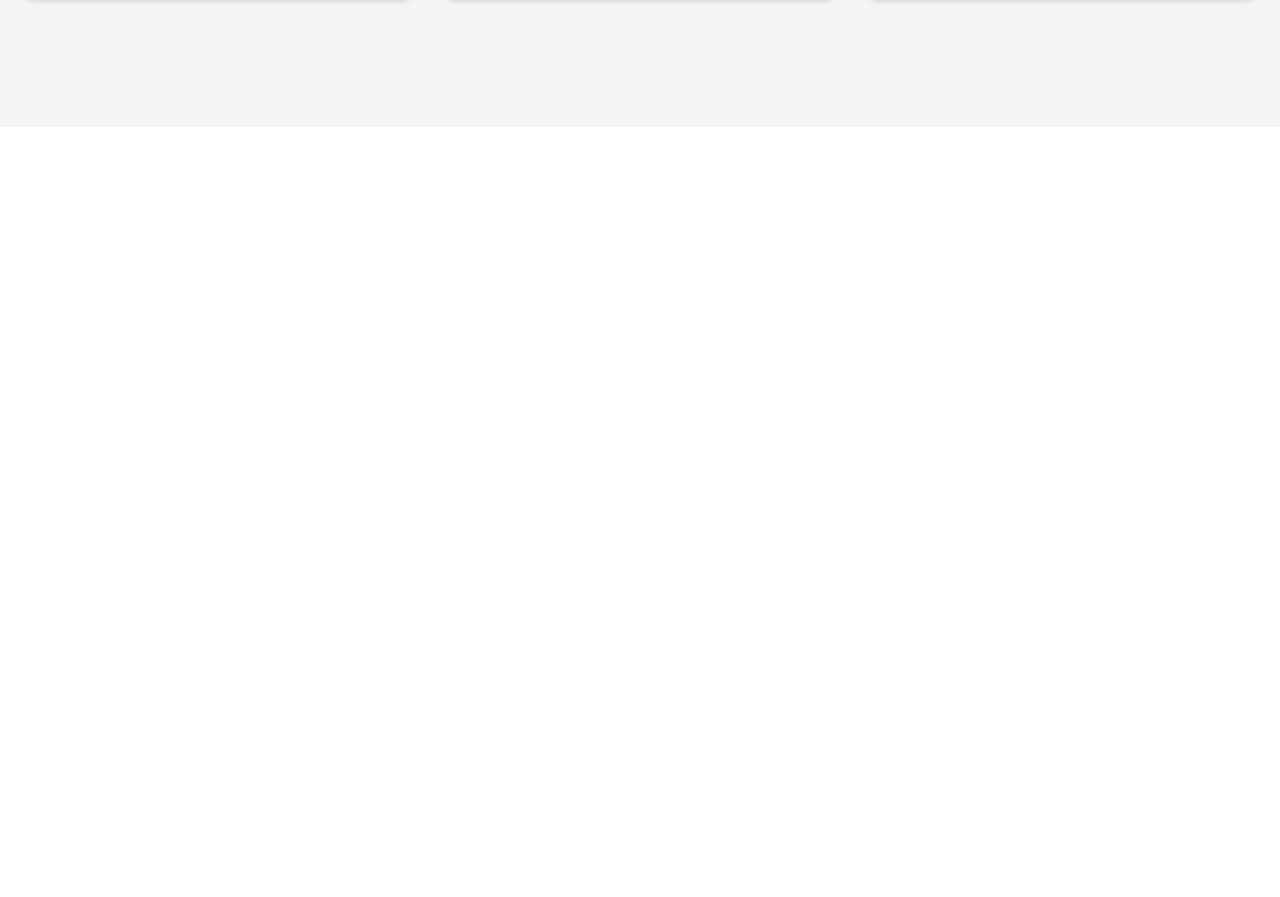
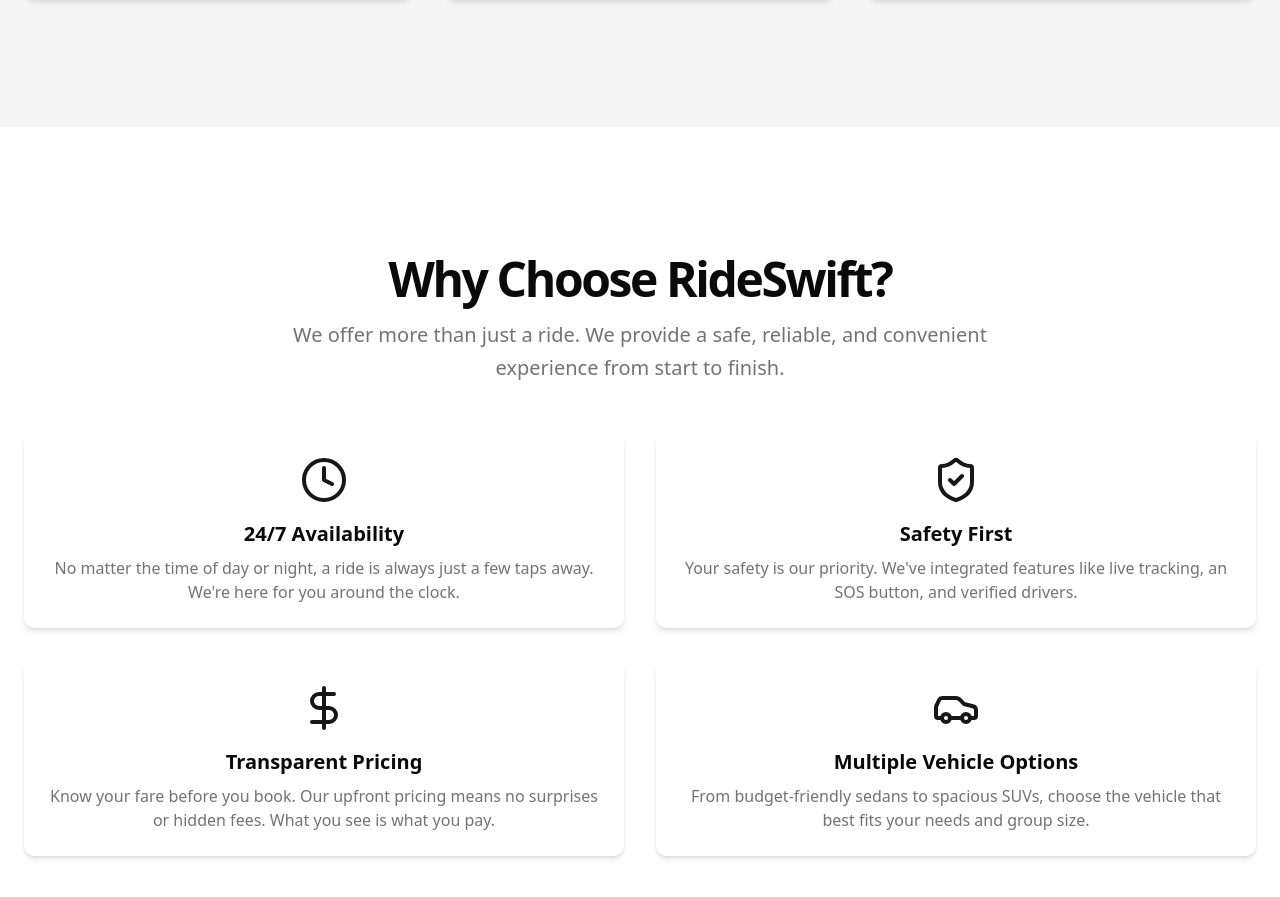
Before and after one commit to misbahulhoq/rideswift, a Next.js app: page / in a window 1280 px wide. Shown: the part 1303-2200 px from the top of the page. Before the commit the page ends 1430 px from the top, so only its background shows below. Built offline with nearby package versions, Linux system fonts and the light colour scheme.

Commit message:
created features section on home page

```diff
--- a/src/app/page.tsx
+++ b/src/app/page.tsx
@@ -1,3 +1,4 @@
+import { Features } from "@/components/home/Features";
 import { Hero } from "@/components/home/Hero";
 import { HowItWorks } from "@/components/home/HowItWorks";
 
@@ -11,6 +12,10 @@
       <div>
         <HowItWorks />
       </div>
+
+      <div>
+        <Features />
+      </div>
     </main>
   );
 }
--- /dev/null
+++ b/src/components/home/Features.tsx
@@ -0,0 +1,62 @@
+import { Clock, ShieldCheck, DollarSign, Car } from "lucide-react";
+import React from "react";
+
+const features = [
+  {
+    icon: <Clock size={48} className="text-primary" />,
+    title: "24/7 Availability",
+    description:
+      "No matter the time of day or night, a ride is always just a few taps away. We're here for you around the clock.",
+  },
+  {
+    icon: <ShieldCheck size={48} className="text-primary" />,
+    title: "Safety First",
+    description:
+      "Your safety is our priority. We've integrated features like live tracking, an SOS button, and verified drivers.",
+  },
+  {
+    icon: <DollarSign size={48} className="text-primary" />,
+    title: "Transparent Pricing",
+    description:
+      "Know your fare before you book. Our upfront pricing means no surprises or hidden fees. What you see is what you pay.",
+  },
+  {
+    icon: <Car size={48} className="text-primary" />,
+    title: "Multiple Vehicle Options",
+    description:
+      "From budget-friendly sedans to spacious SUVs, choose the vehicle that best fits your needs and group size.",
+  },
+];
+
+export function Features() {
+  return (
+    <section className="py-12 md:py-24 lg:py-32">
+      <div className="container px-4 md:px-6">
+        {/* Section Header */}
+        <div className="text-center">
+          <h2 className="text-3xl font-bold tracking-tighter sm:text-4xl md:text-5xl">
+            Why Choose RideSwift?
+          </h2>
+          <p className="text-muted-foreground mx-auto mt-4 max-w-[700px] md:text-xl/relaxed lg:text-base/relaxed xl:text-xl/relaxed">
+            We offer more than just a ride. We provide a safe, reliable, and
+            convenient experience from start to finish.
+          </p>
+        </div>
+
+        {/* Features Grid */}
+        <div className="mt-12 grid grid-cols-1 gap-8 sm:grid-cols-2">
+          {features.map((feature, index) => (
+            <div
+              key={index}
+              className="bg-card flex flex-col items-center rounded-lg p-6 text-center shadow-md"
+            >
+              <div className="mb-4">{feature.icon}</div>
+              <h3 className="mb-2 text-xl font-bold">{feature.title}</h3>
+              <p className="text-muted-foreground">{feature.description}</p>
+            </div>
+          ))}
+        </div>
+      </div>
+    </section>
+  );
+}
```
